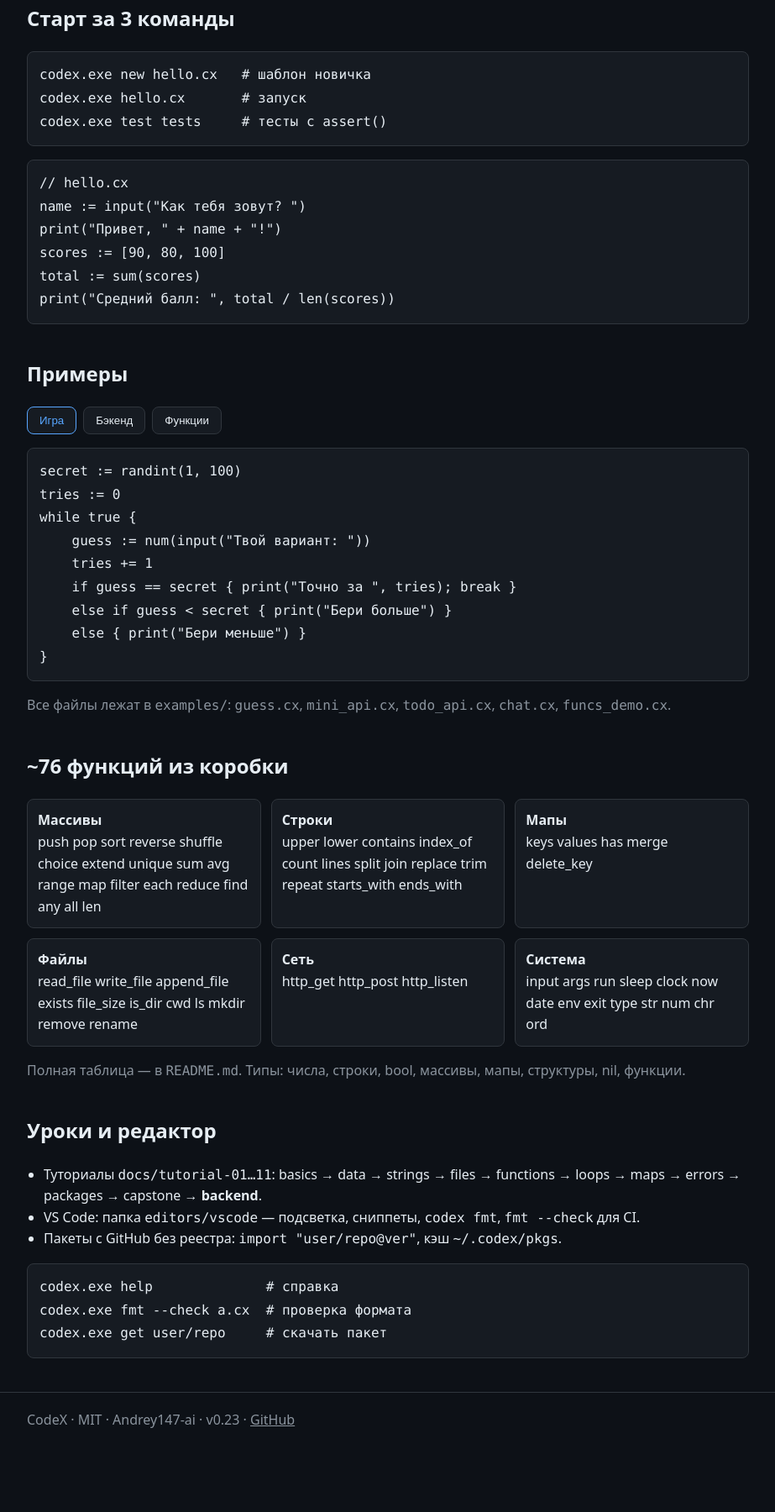
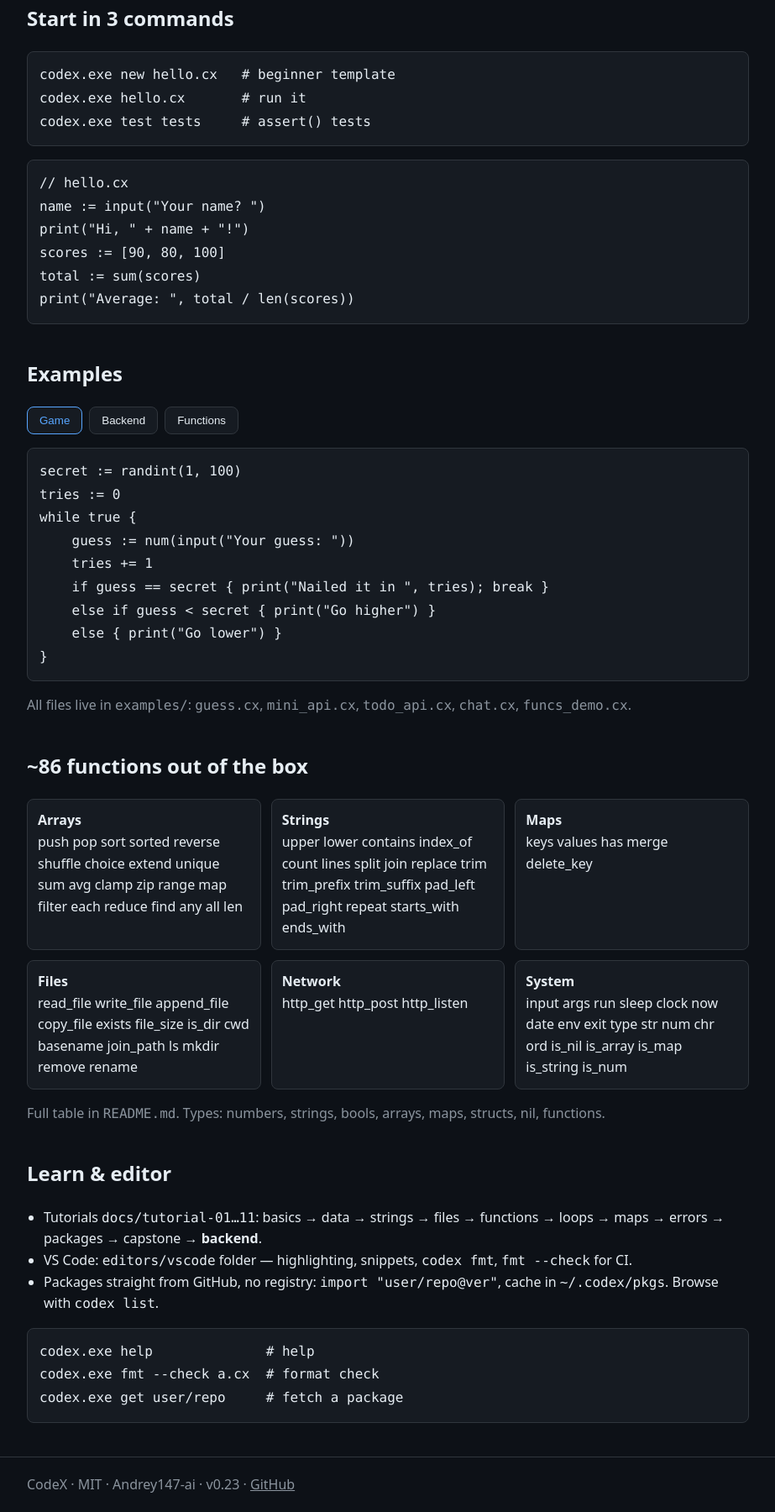
Before and after one commit to Andrey147-ai/CodeX, a plain HTML site: page site/index.html in a window 1280 px wide. Shown: the part 465-2265 px from the top of the page at 84% size, without its empty margins (178-1101 px from the left). Before the commit the page ends 2188 px from the top, so only its background shows below. Drawn offline with Linux system fonts and the light colour scheme.

Commit message:
English: site, CLI strings, examples, tutorial-01

```diff
--- a/site/index.html
+++ b/site/index.html
@@ -1,16 +1,16 @@
 <!DOCTYPE html>
-<html lang="ru">
+<html lang="en">
 <head>
 <meta charset="UTF-8">
 <meta name="viewport" content="width=device-width, initial-scale=1.0">
-<meta name="description" content="CodeX — легкий язык программирования: один exe, игры, файлы, JSON, HTTP.">
-<meta property="og:title" content="CodeX — лёгкий язык программирования">
-<meta property="og:description" content="Первая игра через 15 минут, бэкенд через 10 строк. Один exe, ноль зависимостей.">
+<meta name="description" content="CodeX — a lightweight programming language: one exe, games, files, JSON, HTTP.">
+<meta property="og:title" content="CodeX — a lightweight programming language">
+<meta property="og:description" content="First game in 15 minutes, backend in 10 lines. One exe, zero dependencies.">
 <meta property="og:type" content="website">
 <meta property="og:url" content="https://andrey147-ai.github.io/CodeX/">
 <meta property="og:image" content="https://andrey147-ai.github.io/CodeX/logo.svg">
 <meta name="twitter:card" content="summary">
-<title>CodeX — лёгкий язык программирования</title>
+<title>CodeX — a lightweight programming language</title>
 <link rel="icon" type="image/svg+xml" href="logo.svg">
 <link rel="stylesheet" href="style.css">
 </head>
@@ -19,10 +19,10 @@
   <div class="wrap nav-in">
     <span class="logo">CodeX <small>v0.23</small></span>
     <nav>
-      <a href="#start">Старт</a>
-      <a href="#examples">Примеры</a>
-      <a href="#stdlib">Функции</a>
-      <a href="#docs">Уроки</a>
+      <a href="#start">Start</a>
+      <a href="#examples">Examples</a>
+      <a href="#stdlib">Functions</a>
+      <a href="#docs">Learn</a>
       <a href="https://github.com/Andrey147-ai/CodeX">GitHub</a>
     </nav>
   </div>
@@ -30,11 +30,11 @@
 
 <section class="hero">
   <div class="wrap">
-    <h1>Язык, который запускается за 15 минут</h1>
-    <p>Один <code>codex.exe</code>, ноль зависимостей. Переменные, игры, файлы, JSON, HTTP-сервер — без фреймворков.</p>
+    <h1>A language running in 15 minutes</h1>
+    <p>One <code>codex.exe</code>, zero dependencies. Variables, games, files, JSON, HTTP server — no frameworks.</p>
     <div class="btns">
-      <a class="btn primary" href="https://github.com/Andrey147-ai/CodeX/releases">Скачать codex.exe</a>
-      <a class="btn" href="#start">Быстрый старт</a>
+      <a class="btn primary" href="https://github.com/Andrey147-ai/CodeX/releases">Download codex.exe</a>
+      <a class="btn" href="#start">Quickstart</a>
     </div>
     <pre class="code"><code>codex.exe new hello.cx
 codex.exe hello.cx</code></pre>
@@ -42,33 +42,33 @@ codex.exe hello.cx</code></pre>
 </section>
 
 <section id="start" class="wrap">
-  <h2>Старт за 3 команды</h2>
-  <pre class="code"><code>codex.exe new hello.cx   # шаблон новичка
-codex.exe hello.cx       # запуск
-codex.exe test tests     # тесты с assert()</code></pre>
+  <h2>Start in 3 commands</h2>
+  <pre class="code"><code>codex.exe new hello.cx   # beginner template
+codex.exe hello.cx       # run it
+codex.exe test tests     # assert() tests</code></pre>
   <pre class="code"><code>// hello.cx
-name := input("Как тебя зовут? ")
-print("Привет, " + name + "!")
+name := input("Your name? ")
+print("Hi, " + name + "!")
 scores := [90, 80, 100]
 total := sum(scores)
-print("Средний балл: ", total / len(scores))</code></pre>
+print("Average: ", total / len(scores))</code></pre>
 </section>
 
 <section id="examples" class="wrap">
-  <h2>Примеры</h2>
+  <h2>Examples</h2>
   <div class="tabs">
-    <button data-tab="guess" class="active">Игра</button>
-    <button data-tab="api">Бэкенд</button>
-    <button data-tab="funcs">Функции</button>
+    <button data-tab="guess" class="active">Game</button>
+    <button data-tab="api">Backend</button>
+    <button data-tab="funcs">Functions</button>
   </div>
   <pre class="code" id="tab-guess"><code>secret := randint(1, 100)
 tries := 0
 while true {
-    guess := num(input("Твой вариант: "))
+    guess := num(input("Your guess: "))
     tries += 1
-    if guess == secret { print("Точно за ", tries); break }
-    else if guess < secret { print("Бери больше") }
-    else { print("Бери меньше") }
+    if guess == secret { print("Nailed it in ", tries); break }
+    else if guess < secret { print("Go higher") }
+    else { print("Go lower") }
 }</code></pre>
   <pre class="code hidden" id="tab-api"><code>fn hello(req) {
     if req["path"] == "/hi" {
@@ -82,32 +82,32 @@ print(sum(scores), avg(scores), unique(scores))
 print(reduce(scores, add, 0))
 print(find(scores, big), any(scores, big), all(scores, big))
 print(chr(65), ord("A"), cwd(), clock())</code></pre>
-  <p class="muted">Все файлы лежат в <code>examples/</code>: <code>guess.cx</code>, <code>mini_api.cx</code>, <code>todo_api.cx</code>, <code>chat.cx</code>, <code>funcs_demo.cx</code>.</p>
+  <p class="muted">All files live in <code>examples/</code>: <code>guess.cx</code>, <code>mini_api.cx</code>, <code>todo_api.cx</code>, <code>chat.cx</code>, <code>funcs_demo.cx</code>.</p>
 </section>
 
 <section id="stdlib" class="wrap">
-  <h2>~76 функций из коробки</h2>
+  <h2>~86 functions out of the box</h2>
   <div class="grid">
-    <div><b>Массивы</b><br>push pop sort reverse shuffle choice extend unique sum avg range map filter each reduce find any all len</div>
-    <div><b>Строки</b><br>upper lower contains index_of count lines split join replace trim repeat starts_with ends_with</div>
-    <div><b>Мапы</b><br>keys values has merge delete_key</div>
-    <div><b>Файлы</b><br>read_file write_file append_file exists file_size is_dir cwd ls mkdir remove rename</div>
-    <div><b>Сеть</b><br>http_get http_post http_listen</div>
-    <div><b>Система</b><br>input args run sleep clock now date env exit type str num chr ord</div>
+    <div><b>Arrays</b><br>push pop sort sorted reverse shuffle choice extend unique sum avg clamp zip range map filter each reduce find any all len</div>
+    <div><b>Strings</b><br>upper lower contains index_of count lines split join replace trim trim_prefix trim_suffix pad_left pad_right repeat starts_with ends_with</div>
+    <div><b>Maps</b><br>keys values has merge delete_key</div>
+    <div><b>Files</b><br>read_file write_file append_file copy_file exists file_size is_dir cwd basename join_path ls mkdir remove rename</div>
+    <div><b>Network</b><br>http_get http_post http_listen</div>
+    <div><b>System</b><br>input args run sleep clock now date env exit type str num chr ord is_nil is_array is_map is_string is_num</div>
   </div>
-  <p class="muted">Полная таблица — в <code>README.md</code>. Типы: числа, строки, bool, массивы, мапы, структуры, nil, функции.</p>
+  <p class="muted">Full table in <code>README.md</code>. Types: numbers, strings, bools, arrays, maps, structs, nil, functions.</p>
 </section>
 
 <section id="docs" class="wrap">
-  <h2>Уроки и редактор</h2>
+  <h2>Learn &amp; editor</h2>
   <ul>
-    <li>Туториалы <code>docs/tutorial-01…11</code>: basics → data → strings → files → functions → loops → maps → errors → packages → capstone → <b>backend</b>.</li>
-    <li>VS Code: папка <code>editors/vscode</code> — подсветка, сниппеты, <code>codex fmt</code>, <code>fmt --check</code> для CI.</li>
-    <li>Пакеты с GitHub без реестра: <code>import "user/repo@ver"</code>, кэш <code>~/.codex/pkgs</code>.</li>
+    <li>Tutorials <code>docs/tutorial-01…11</code>: basics → data → strings → files → functions → loops → maps → errors → packages → capstone → <b>backend</b>.</li>
+    <li>VS Code: <code>editors/vscode</code> folder — highlighting, snippets, <code>codex fmt</code>, <code>fmt --check</code> for CI.</li>
+    <li>Packages straight from GitHub, no registry: <code>import "user/repo@ver"</code>, cache in <code>~/.codex/pkgs</code>. Browse with <code>codex list</code>.</li>
   </ul>
-  <pre class="code"><code>codex.exe help              # справка
-codex.exe fmt --check a.cx  # проверка формата
-codex.exe get user/repo     # скачать пакет</code></pre>
+  <pre class="code"><code>codex.exe help              # help
+codex.exe fmt --check a.cx  # format check
+codex.exe get user/repo     # fetch a package</code></pre>
 </section>
 
 <footer>
```
Also changed, not shown: docs/tutorial-01-basics.md (+1 -1 lines), 5 other files.
